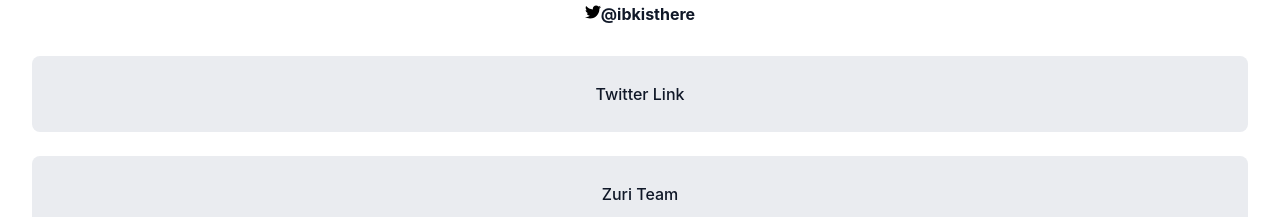
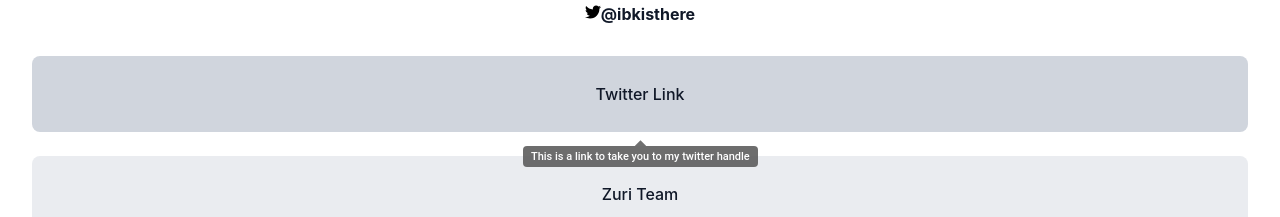
Before and after one commit to MadeByIbukunoluwa/HNGtask1, a React (Vite) app: page / in a window 1280 px wide. In both pictures the pointer is over the link "Twitter Link". Shown: the part 160-377 px from the top of the page. Built offline with nearby package versions, Linux system fonts and the light colour scheme.

Commit message:
added changes

```diff
--- a/src/components/Link/LinkItem.css
+++ b/src/components/Link/LinkItem.css
@@ -6,7 +6,6 @@
     justify-content: center;
     align-items: center;
     text-align: center;
-    /* position: relative; */
     background: #EAECF0;
     list-style: none;
     text-decoration: none;
@@ -15,11 +14,11 @@
     width: 100%;
     border-radius: 8px;
     padding: 24px 32px;
-    /* border: 1px solid #EAECF0; */
     color: #101828;
 }
-.link-item:hover {
+.link__item:hover {
     background-color: #D0D5DD;
+    transition: 0.2s;
 }
 .share__icon {
     position: absolute;
--- a/src/components/Link/LinkItem.jsx
+++ b/src/components/Link/LinkItem.jsx
@@ -22,7 +22,7 @@
         }
 return (
   <>
-  {/* <Tooltip title={linkInfo} arrow> */}
+  <Tooltip title={linkInfo} arrow>
     <a
       href={link}
       id={id}
@@ -44,7 +44,7 @@
         </div>
       </span>
     </RWebShare> */}
-  {/* </Tooltip> */}
+  </Tooltip>
 </>
 )
 };
```
